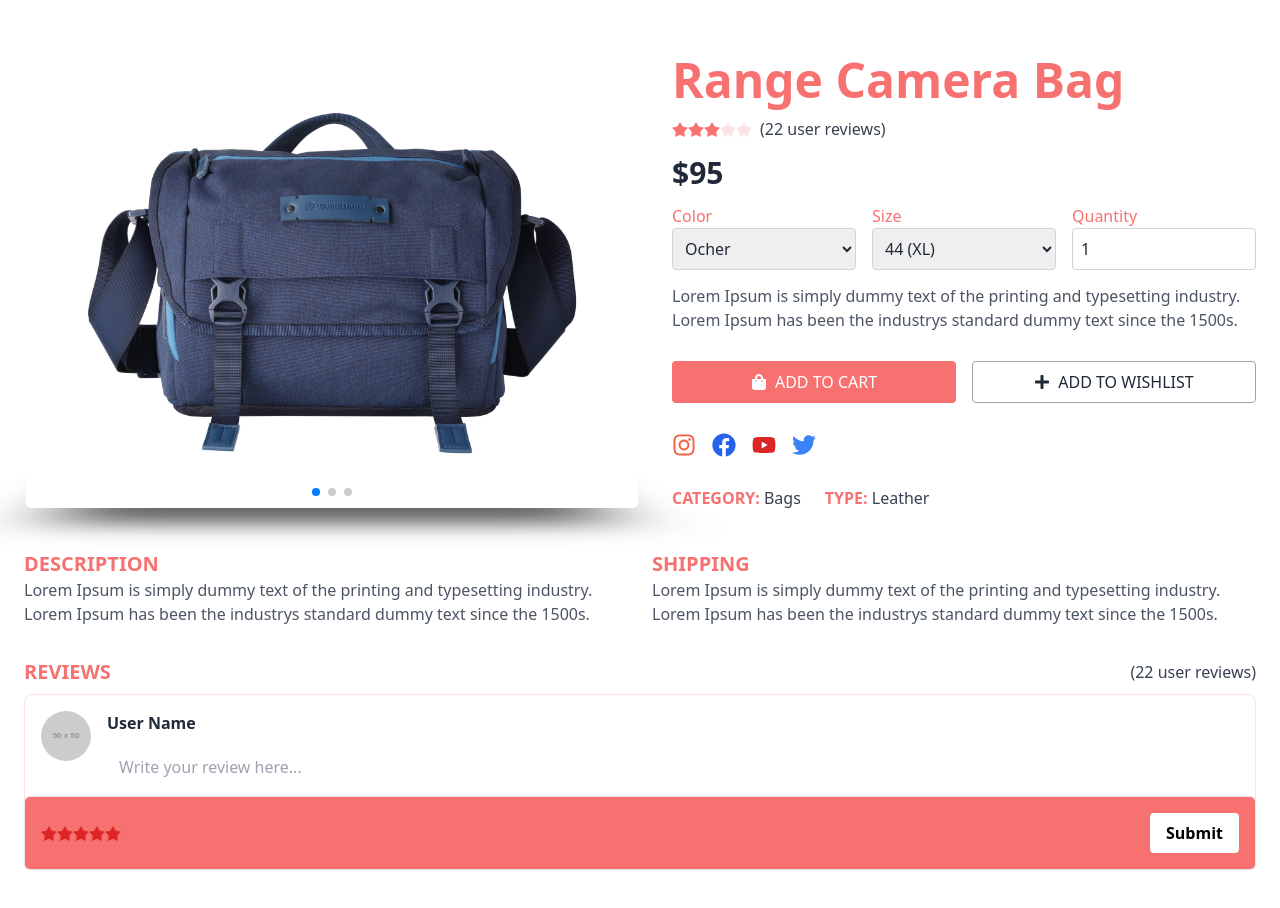
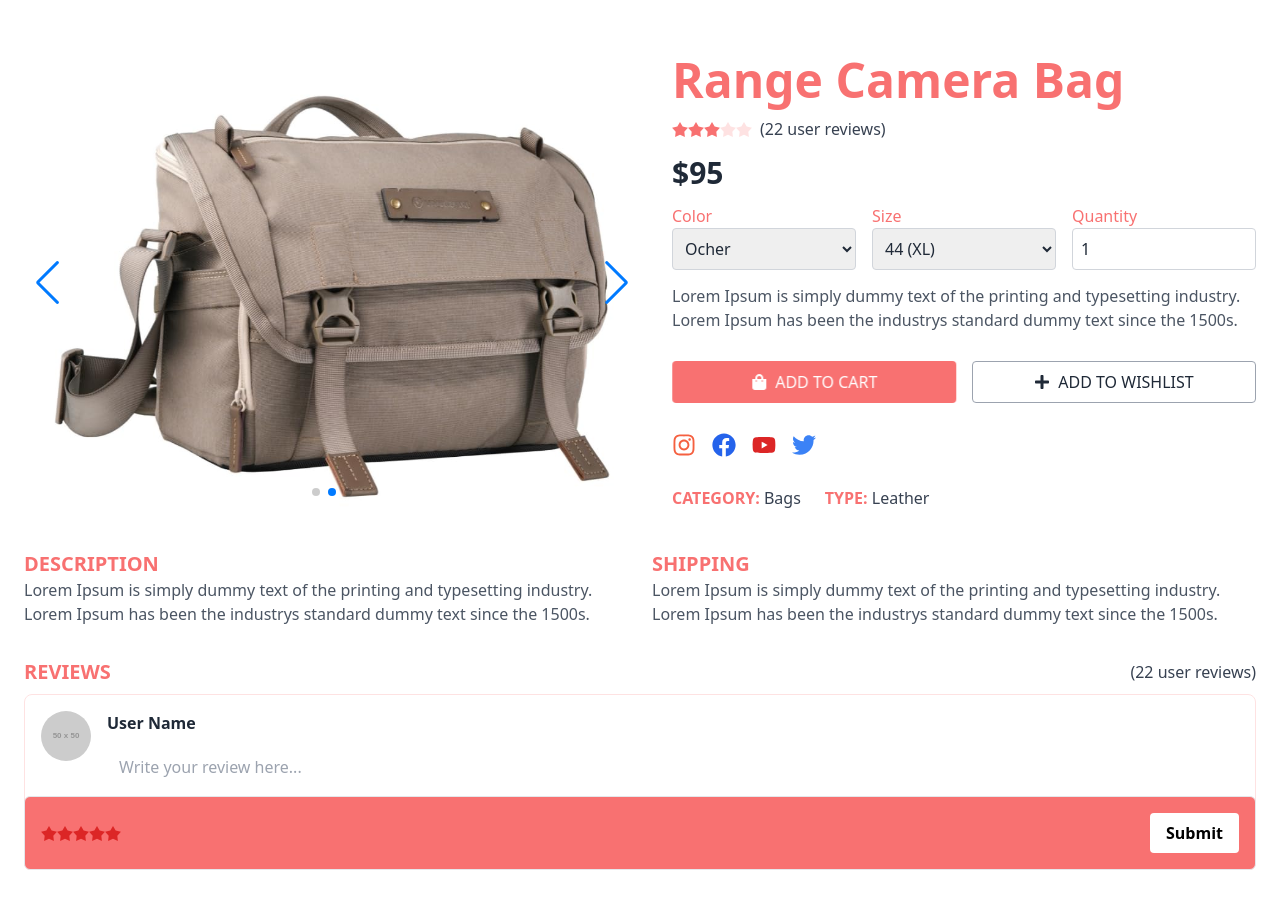
Before and after one commit to razzbabu4/product-details-page, a React (Vite) app: page / in a window 1280 px wide. Shown: the top 908 px of the page. Before the commit the page ends 870 px from the top, so only its background shows below. Built offline with nearby package versions, Linux system fonts and the light colour scheme.

Commit message:
added autoplay slider for tablet and desktop

```diff
--- a/src/components/ProductDetailsPage.jsx
+++ b/src/components/ProductDetailsPage.jsx
@@ -1,6 +1,7 @@
 import { FaFacebook, FaInstagram, FaPlus, FaShoppingBag, FaTwitter, FaYoutube } from 'react-icons/fa';
 // import productImage from '../assets/images/nipple-set.jpg'
 import ProductSlider from './ProductSlider';
+import ProductSliderDesktop from './ProductSliderDesktop';
 
 import 'animate.css';
 import { useEffect, useState } from 'react';
@@ -26,12 +27,14 @@ const ProductDetailsPage = () => {
   }, []);
 
   return (
-    <div className="w-full min-h-screen md:max-h-screen p-6 lg:py-14 max-w-7xl mx-auto mb-10 md:mb-0">
+    <div className="w-full min-h-screen p-6 lg:py-14 max-w-7xl mx-auto mb-10">
       {/* Product Details */}
       <div className="flex flex-col md:flex-row gap-8">
         {/* Product Image */}
-        <div className="w-full md:w-1/2">
-          {/* <img src={productImage} alt="Range Camera Bag" className="w-full h-auto md:h-[450px] rounded-lg object-cover" /> */}
+        <div className="hidden md:w-1/2 md:flex">
+          <ProductSliderDesktop/>
+        </div>
+        <div className="w-full md:hidden">
           <ProductSlider/>
         </div>
 
@@ -42,7 +45,7 @@ const ProductDetailsPage = () => {
             <div className="rating rating-sm">
               <input type="radio" name="rating-8" className="mask mask-star-2 bg-red-400" />
               <input type="radio" name="rating-8" className="mask mask-star-2 bg-red-400" />
-              <input type="radio" name="rating-8" className="mask mask-star-2 bg-red-400" checked />
+              <input type="radio" name="rating-8" className="mask mask-star-2 bg-red-400" defaultChecked/>
               <input type="radio" name="rating-8" className="mask mask-star-2 bg-red-400" />
               <input type="radio" name="rating-8" className="mask mask-star-2 bg-red-400" />
             </div>
@@ -109,7 +112,7 @@ const ProductDetailsPage = () => {
         <div className='flex flex-col md:flex-row gap-6'>
           {/* Description Section */}
           <div>
-            <h2 className="text-xl font-semibold text-red-400 uppercase">Description</h2>
+            <h2 className="text-lg md:text-xl font-semibold text-red-400 uppercase">Description</h2>
             <p className="text-gray-600">
               Lorem Ipsum is simply dummy text of the printing and typesetting industry. Lorem Ipsum has been the industrys standard dummy text since the 1500s.
             </p>
@@ -117,7 +120,7 @@ const ProductDetailsPage = () => {
 
           {/* Shipping Section */}
           <div>
-            <h2 className="text-xl font-semibold text-red-400 uppercase">Shipping</h2>
+            <h2 className="text-lg md:text-xl font-semibold text-red-400 uppercase">Shipping</h2>
             <p className="text-gray-600">
               Lorem Ipsum is simply dummy text of the printing and typesetting industry. Lorem Ipsum has been the industrys standard dummy text since the 1500s.
             </p>
@@ -127,7 +130,7 @@ const ProductDetailsPage = () => {
         {/* Reviews Section */}
         <div className='my-8 relative'>
           <div className='flex items-center justify-between mb-2'>
-            <span className="text-xl font-semibold text-red-400 uppercase">Reviews</span>
+            <span className="text-lg md:text-xl font-semibold text-red-400 uppercase">Reviews</span>
             <span className="text-gray-700 font-medium">(22 user reviews)</span>
           </div>
           <div className="border border-red-100 p-4 rounded-lg flex items-start space-x-4">
--- /dev/null
+++ b/src/components/ProductSliderDesktop.jsx
@@ -0,0 +1,48 @@
+import productImage from '../assets/images/image-1.jpg'
+import productImage2 from '../assets/images/image-2.jpg'
+import productImage3 from '../assets/images/image-3.jpg'
+// Import Swiper React components
+import { Swiper, SwiperSlide } from 'swiper/react';
+
+// Import Swiper styles
+import 'swiper/css';
+import 'swiper/css/pagination';
+import 'swiper/css/navigation';
+
+import '../components/SliderStyle.css';
+
+// import required modules
+import { Autoplay, Pagination, Navigation } from 'swiper/modules';
+
+const ProductSliderDesktop = () => {
+    return (
+      <>
+        <Swiper
+          spaceBetween={30}
+          centeredSlides={true}
+          autoplay={{
+            delay: 3000,
+            disableOnInteraction: false,
+          }}
+          pagination={{
+            clickable: true,
+          }}
+          navigation={true}
+          modules={[Autoplay, Pagination, Navigation]}
+          className="mySwiper"
+        >
+          <SwiperSlide>
+            <img src={productImage} alt="Product" />
+          </SwiperSlide>
+          <SwiperSlide>
+            <img src={productImage2} alt="Product" />
+          </SwiperSlide>
+          <SwiperSlide>
+            <img src={productImage3} alt="Product" />
+          </SwiperSlide>
+        </Swiper>
+      </>
+    );
+  };
+
+  export default ProductSliderDesktop;
--- a/src/components/SliderStyle.css
+++ b/src/components/SliderStyle.css
@@ -6,7 +6,7 @@
 
   .swiper-slide {
     background-position: center;
-    background-size: contain;
+    background-size: cover;
     width: 100%;
     height: 100%;
   }
```
